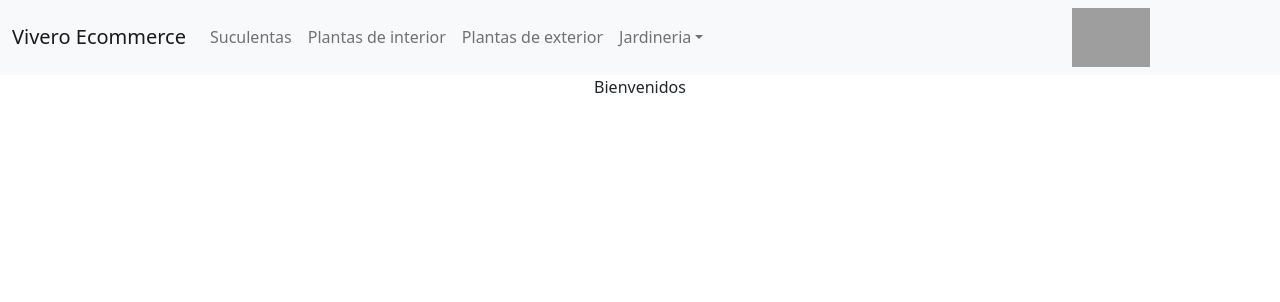
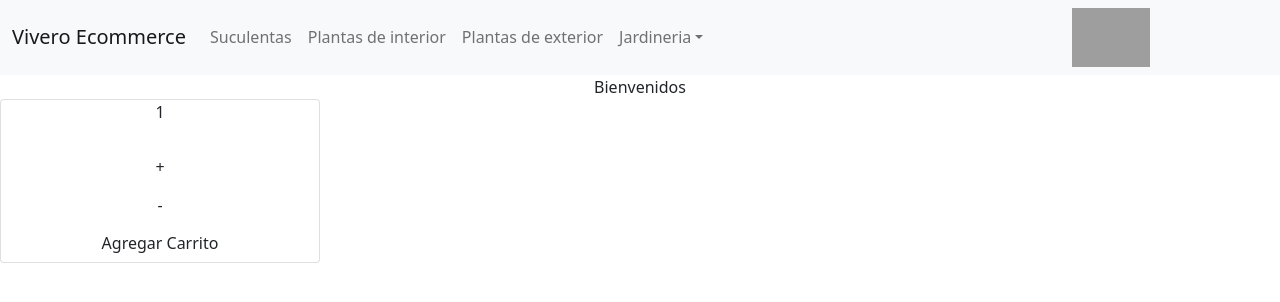
Before and after one commit to RamiroDMartinez/vivero-ecommerce, a React (Create React App) app: page / in a window 1280 px wide. Shown: the top 302 px of the page. Built offline with nearby package versions, Linux system fonts and the light colour scheme; grey boxes are pictures that could not be loaded.

Commit message:
Version con boton contador

```diff
--- /dev/null
+++ b/src/components/ItemCount/ItemCount.jsx
@@ -0,0 +1,32 @@
+import { useState } from 'react'
+
+const ItemCount = ({ initial=1, stock=10, onAdd }) => {
+    const [count, setCount] = useState(1)
+
+    const handleAdd = () => {
+    if (count < stock){
+    setCount(count + 1)
+    }
+}
+
+    const handleRestar = () => {
+    if (count >1) {
+    setCount(count - 1) }
+    }
+
+
+const handleAddToCart = () => {
+    onAdd(count)
+}
+return (
+    <div className='card w-25'>
+        <label>{ count }</label>
+        <br />
+        <button className='btn btn-outLine-primary ' onClick={handleAdd }> + </button>
+        <button className='btn btn-outLine-primary 'onClick={handleRestar }> - </button>
+        <button className='btn btn-outLine-success' onClick={handleAddToCart}> Agregar Carrito</button>
+    </div>
+)
+}
+
+export default ItemCount
--- a/src/components/ItemListContainer/ItenListContainer.jsx
+++ b/src/components/ItemListContainer/ItenListContainer.jsx
@@ -1,8 +1,14 @@
 import React from 'react'
+import ItemCount from '../ItemCount/ItemCount'
 
 const ItenListContainer = ({saludo}) => {
+const onAdd = (cant) => {
+    console.log(`La cantidad es: ${cant}`)
+}
 return (
-    <div>{saludo}</div>
+    <div>{saludo}
+    <ItemCount initial={1} stock={10} onAdd={onAdd}  />
+    </div>
 )
 }
 
```
